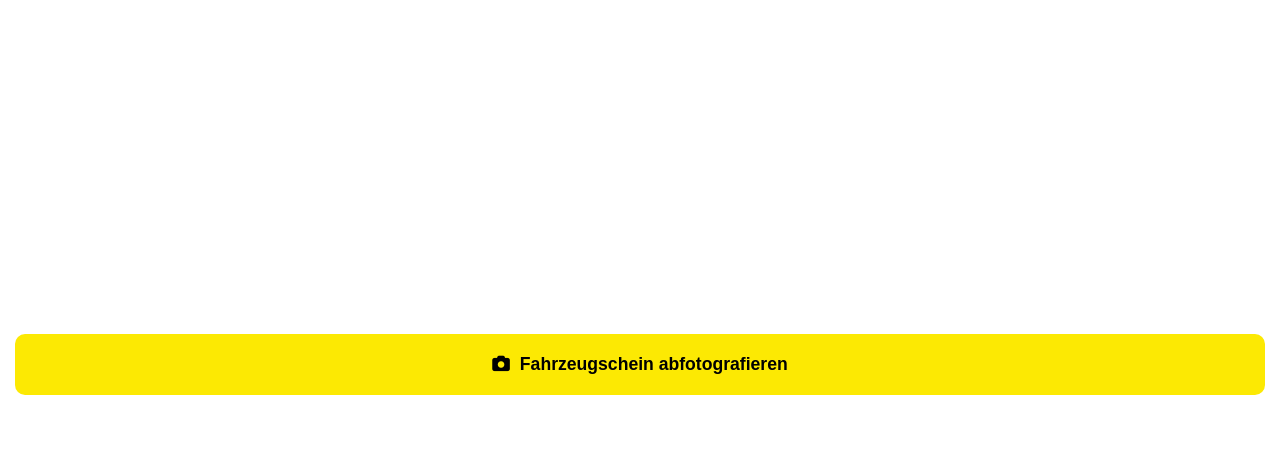
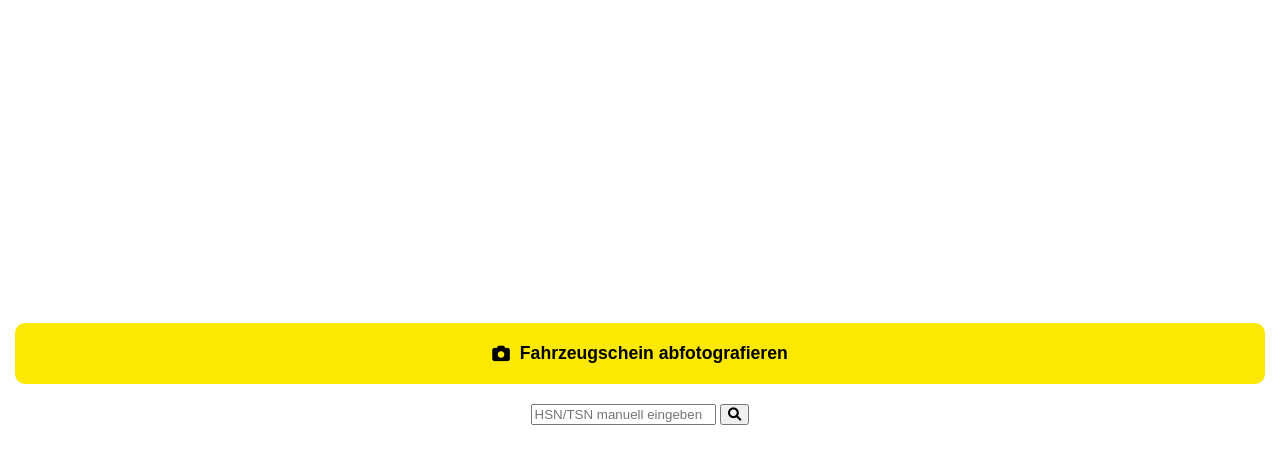
Before and after one commit to Sonic9106/autoteile, a plain HTML site: page index.html in a window 1280 px wide. Shown: the part 66-530 px from the top of the page. Drawn offline with Linux system fonts and the light colour scheme.

Commit message:
Update index.html

```diff
--- a/index.html
+++ b/index.html
@@ -65,6 +65,14 @@
                 <i class="fas fa-camera"></i>
                 <span>Fahrzeugschein abfotografieren</span>
             </button>
+        </div>
+
+        <!-- Manuelle Suchleiste -->
+        <div class="manual-search-container">
+            <div class="search-field">
+                <input type="text" id="manual-search-input" class="manual-search-input" placeholder="HSN/TSN manuell eingeben">
+                <button class="search-btn"><i class="fas fa-search"></i></button>
+            </div>
         </div>
     </main>
 
```
